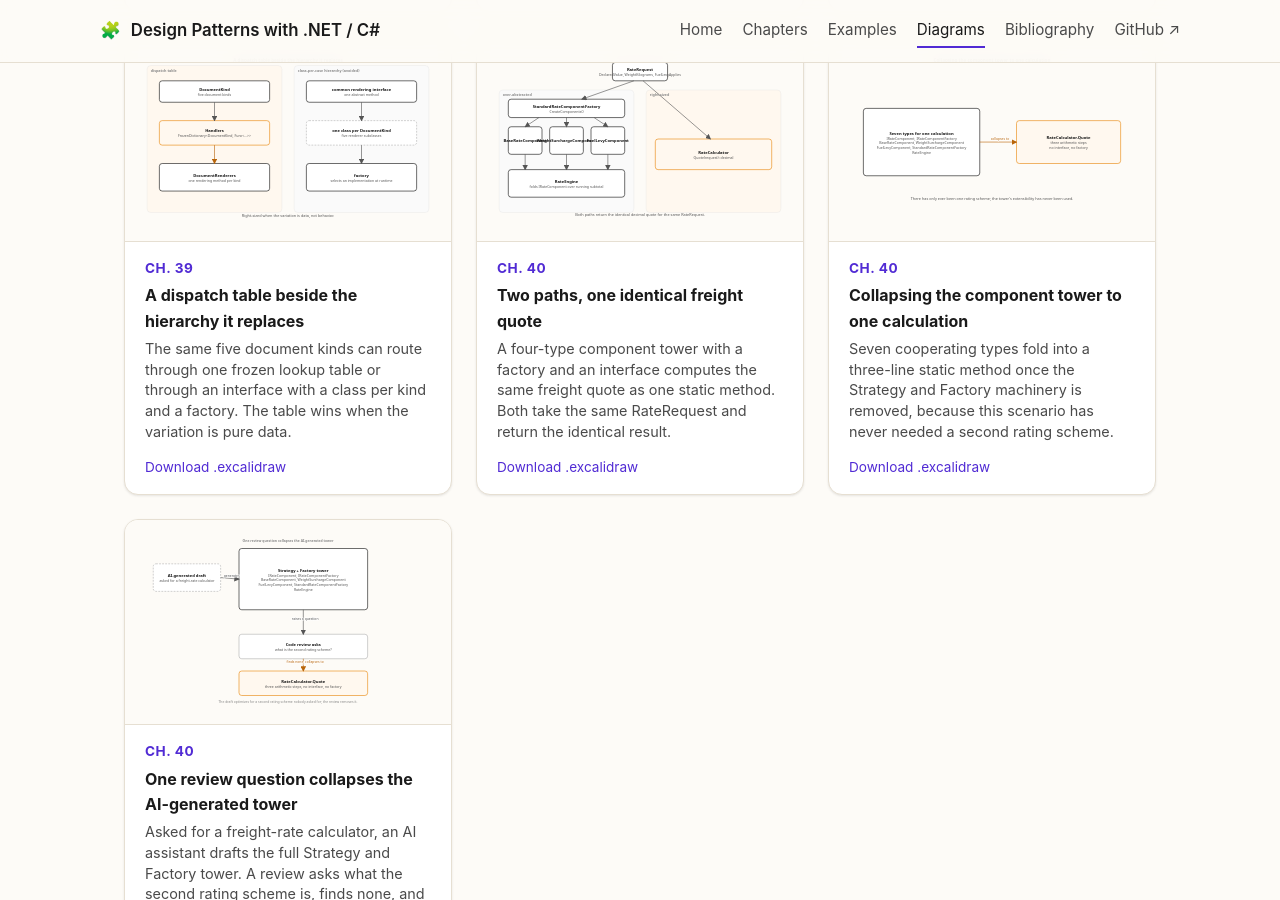
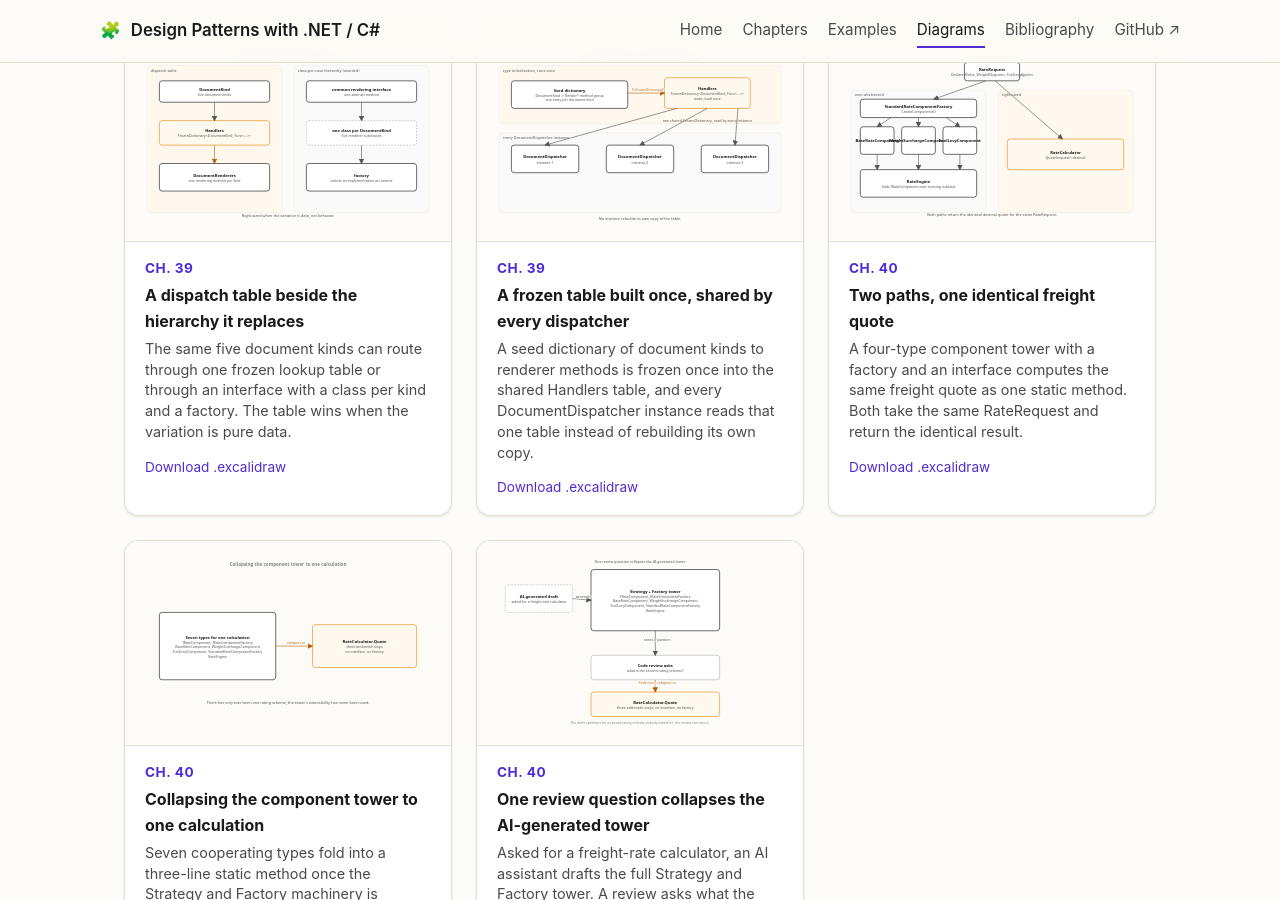
Before and after one commit to patterncatalyst/csharp-design-patterns, a Jekyll site: the page built from diagrams.html, in a window 1280 px wide and 900 px high, scrolled down 13270 px. Built offline with Jekyll 4.4.1, drawn with Linux system fonts in a browser that asks for light colours.

Commit message:
docs(r16): ch39 density figure (body past 2500)

```diff
--- a/_data/diagrams.yml
+++ b/_data/diagrams.yml
@@ -671,6 +671,14 @@
     or through an interface with a class per kind and a factory. The table
     wins when the variation is pure data.
 
+- name: 39-frozen-table-built-once
+  section: "Ch. 39"
+  title: A frozen table built once, shared by every dispatcher
+  caption: >-
+    A seed dictionary of document kinds to renderer methods is frozen once
+    into the shared Handlers table, and every DocumentDispatcher instance
+    reads that one table instead of rebuilding its own copy.
+
 - name: 40-anti-patterns-and-pattern-misuse
   section: "Ch. 40"
   title: Two paths, one identical freight quote
```
Also changed, not shown: _docs/39-shortcut-patterns.md (+2 -0 lines), diagrams/39-frozen-table-built-once.svg (added), 1 other file.
